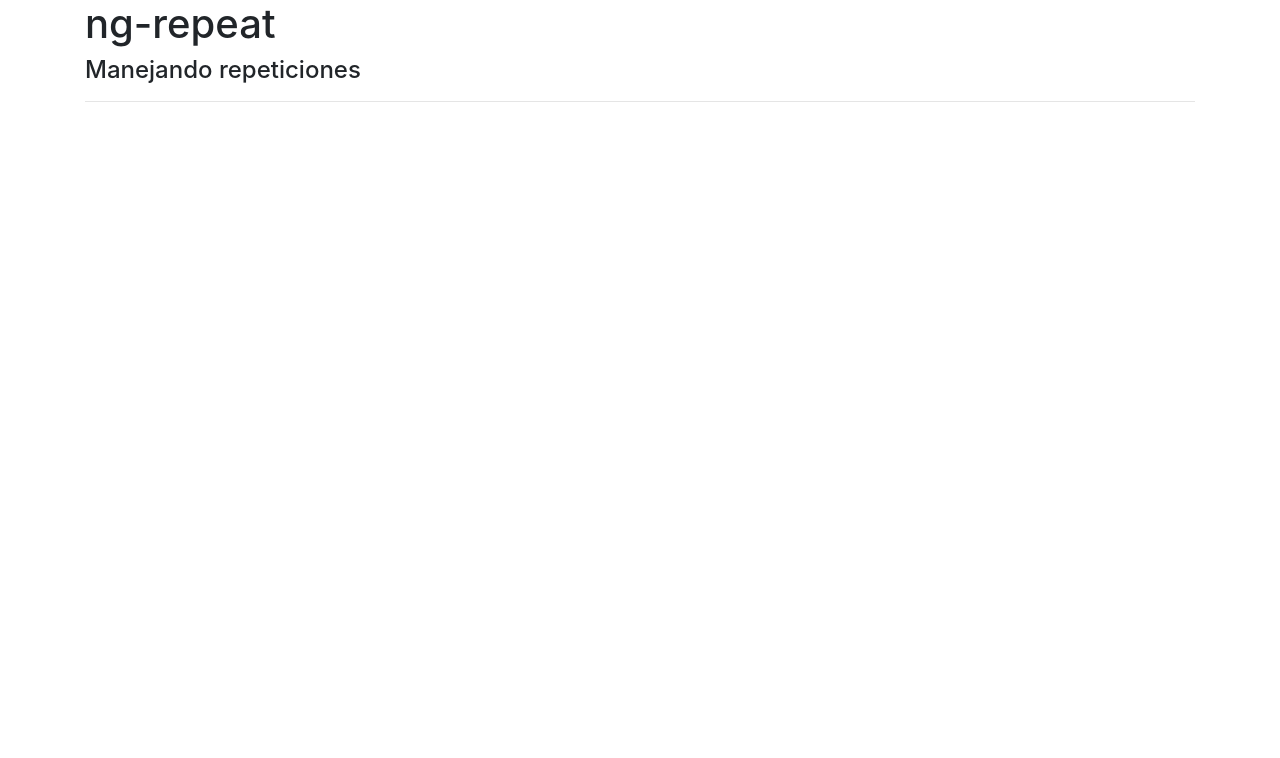
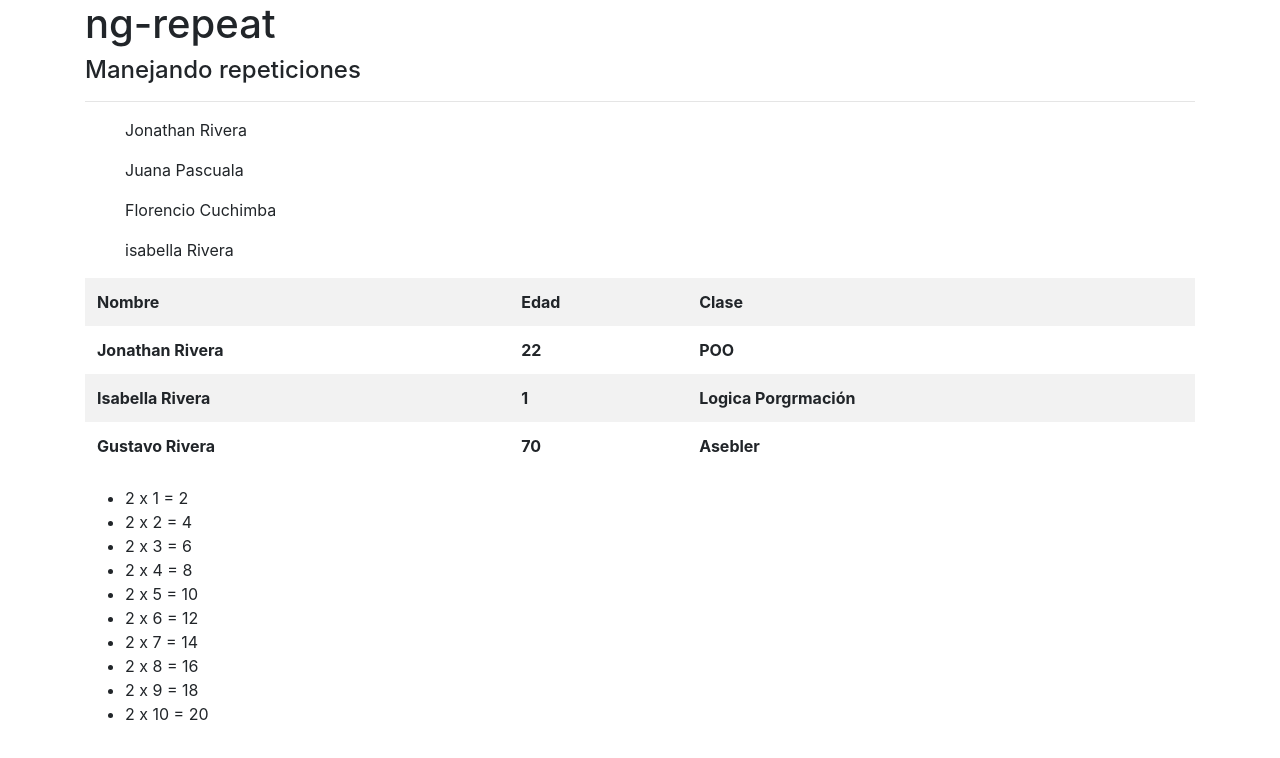
Before and after one commit to JR-10/angularJS-ng-repeat, a plain HTML site: page index.html in a window 1280 px wide. Drawn offline with Linux system fonts and the light colour scheme.

Commit message:
Angularjs ng-repeat aprendiendo

```diff
--- a/index.html
+++ b/index.html
@@ -26,6 +26,41 @@
             <h4>Manejando repeticiones</h4>
             <hr>
 
+            <ul ng-repeat="nombre in listado">
+                {{ nombre }}
+            </ul>
+
+
+            <!-- filtro json  -->
+            <!--{{ listado | json }} -->
+
+            <!-- filtro json  -->
+            <!--{{ listadoProfesores | json }}-->
+
+
+            <table class="table table-striped table-borderless">
+                <tr>
+                    <th>Nombre</th>
+                    <th>Edad</th>
+                    <th>Clase</th>
+                </tr>
+                <tr ng-repeat="profesor in listadoProfesores.profesores">
+                    <th>{{profesor.nombre}}</th>
+                    <th>{{profesor.edad}}</th>
+                    <th>{{profesor.clase}}</th>
+                </tr>
+            </table>
+
+
+            <!-- Tablas de multiplicar  -->
+            <ul>
+                <li ng-repeat="numero in [1,2,3,4,5,6,7,8,9,10]">
+                    2 x {{numero }} = {{ 2 * numero}}
+                </li>
+            </ul>
+
+
+
 
 
 
--- a/js/app.js
+++ b/js/app.js
@@ -4,8 +4,27 @@ var app = angular.module('universidadApp',[ ]);
 
 app.controller('listadoCtrl', ['$scope', function($scope){
 
-		// creamos un array dentro del controlador
+    // creamos un array dentro del controlador
+    $scope.listado = ["Jonathan Rivera", "Juana Pascuala", "Florencio Cuchimba", "isabella Rivera"] ;
 
+    $scope.listadoProfesores = {
+        profesores: [
+            {
+                nombre: "Jonathan Rivera",
+                edad: 22,
+                clase: "POO"
+            },
+            {
+                nombre: "Isabella Rivera",
+                edad: 1,
+                clase: "Logica Porgrmación"
+            },
+            {
+                nombre: "Gustavo Rivera",
+                edad: 70,
+                clase: "Asebler"
+            }]
+    }
 
 
 }]);
```
